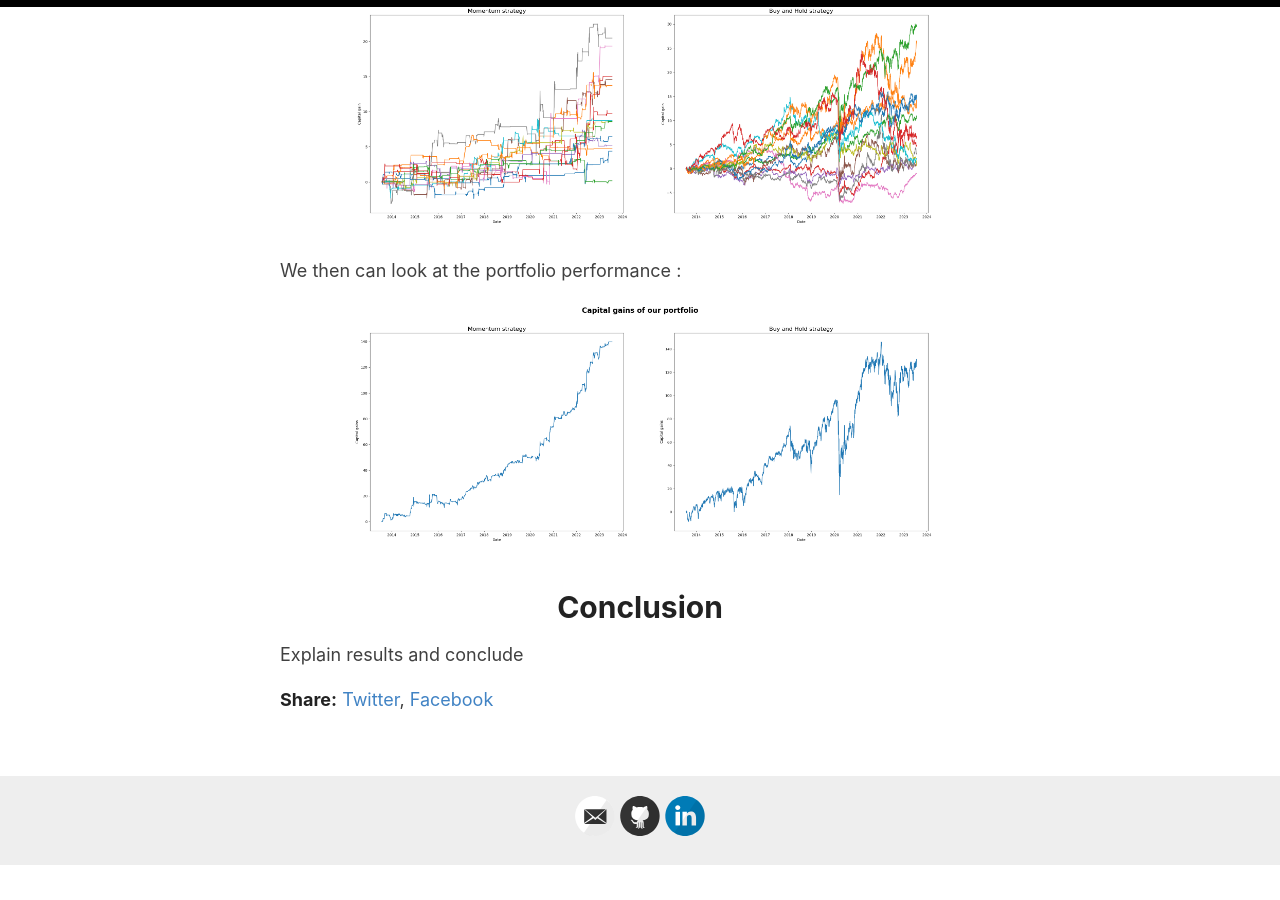
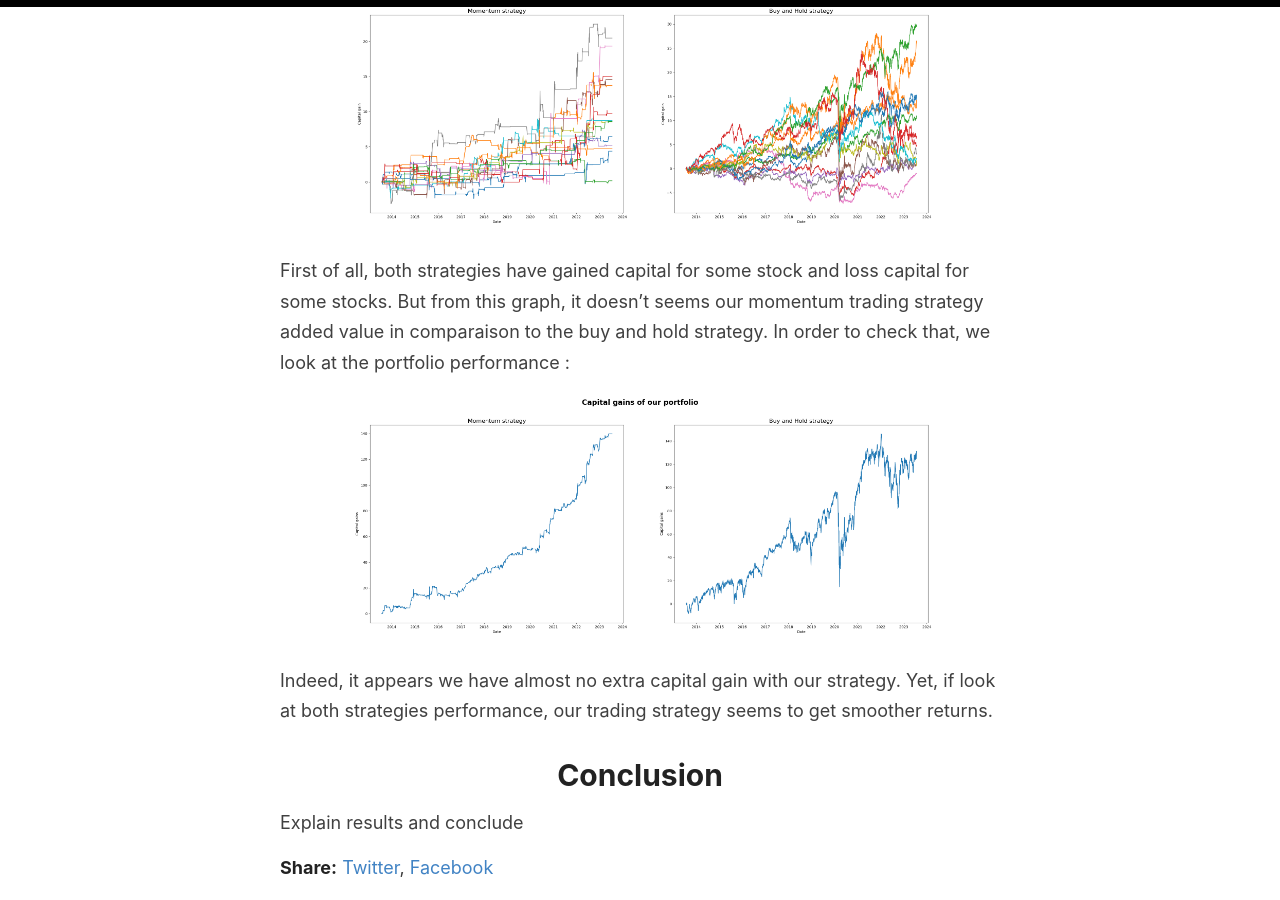
Before and after one commit to Zaltarba/blog, a Jekyll site: the page built from _posts/2023-07-21-MomentumTrading.md, in a window 1280 px wide and 900 px high, scrolled down 8563 px. Built offline with Jekyll 4.4.1, drawn with Linux system fonts in a browser that asks for light colours; before the commit the page ends 9429 px from its top, so only the background shows below that.

Commit message:
Update 2023-07-21-MomentumTrading.md

```diff
--- a/_posts/2023-07-21-MomentumTrading.md
+++ b/_posts/2023-07-21-MomentumTrading.md
@@ -267,9 +267,11 @@ First we can look at the strategy performance for each stock :
 
 ![Figure 1](/blog/images/MT_Stocks_capital_gain.png)
 
-We then can look at the portfolio performance :
+First of all, both strategies have gained capital for some stock and loss capital for some stocks. But from this graph, it doesn't seems our momentum trading strategy added value in comparaison to the buy and hold strategy. In order to check that, we look at the portfolio performance :
 
 ![figure 2](/blog/images/MT_Portfolio_capital_gain.png)
+
+Indeed, it appears we have almost no extra capital gain with our strategy. Yet, if look at both strategies performance, our trading strategy seems to get smoother returns.
 
 # Conclusion
 
```
